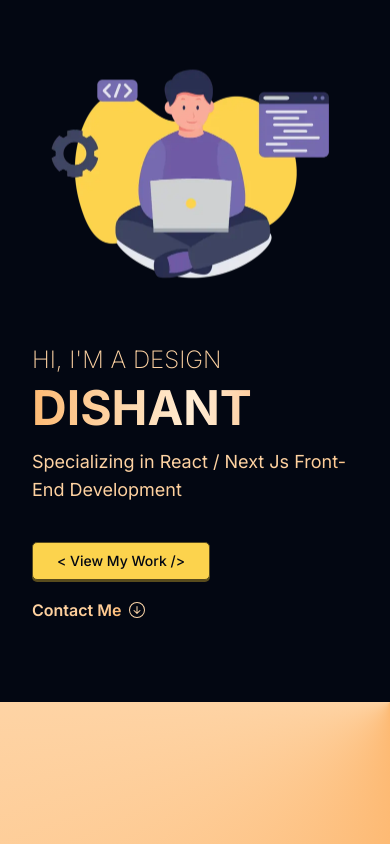
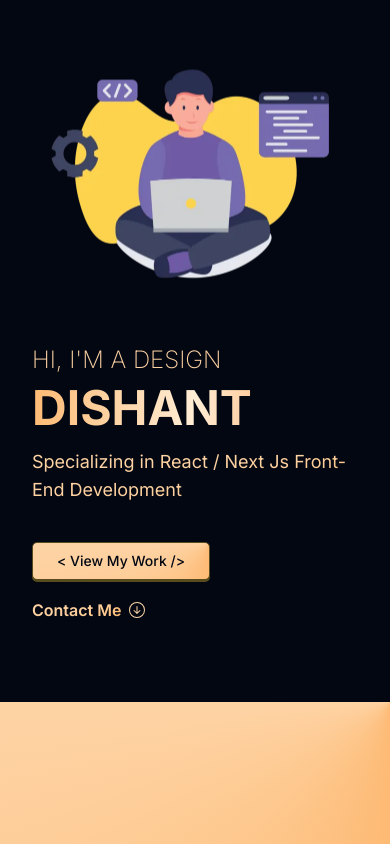
Before and after one commit to DishantGusain/dishant.info, a Next.js app: page / in a window 390 px wide. Shown: the top 844 px of the page. Built offline with nearby package versions, Linux system fonts and the light colour scheme.

Commit message:
hero section, view my work button gradient color phone view

```diff
--- a/src/app/globals.css
+++ b/src/app/globals.css
@@ -71,7 +71,6 @@
 
     .button--pandora a {
       display: block;
-      background: #FCD34D;
       padding: 0.5rem 1.5rem 0.5rem 1.5rem;
       border: 1px solid #584b1d;
       border-radius: 5px;
```
